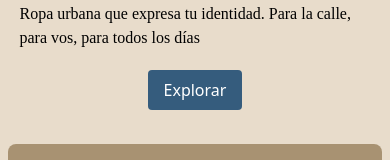
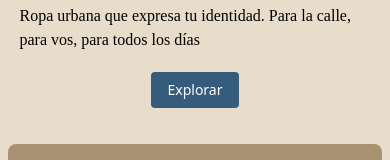
Before and after one commit to alexiscruz1403/Clothing_Store_Frontend, a Vue app: page / in a window 390 px wide. Shown: the part 222-382 px from the top of the page. Built offline with nearby package versions, Linux system fonts and the light colour scheme.

Commit message:
style(button): change button style

```diff
--- a/src/components/ui/Buttons/Button.vue
+++ b/src/components/ui/Buttons/Button.vue
@@ -22,7 +22,7 @@ const props = defineProps({
 })
 
 const computedClass = computed(() => {
-    const baseClass = 'font-["Nunito"] text-white px-4 py-2 rounded cursor-pointer transition-colors duration-300';
+    const baseClass = 'font-["Nunito"] text-white text-sm md:text-base px-4 py-2 rounded cursor-pointer transition-colors duration-300';
     const typeClass = {
         primary: 'bg-[#355C7D] hover:bg-[#2C4B66] active:bg-[#22384F]',
         secondary: 'bg-[#5C6B7A] hover:bg-[#4A5864] active:bg-[#3A4752]',
```
